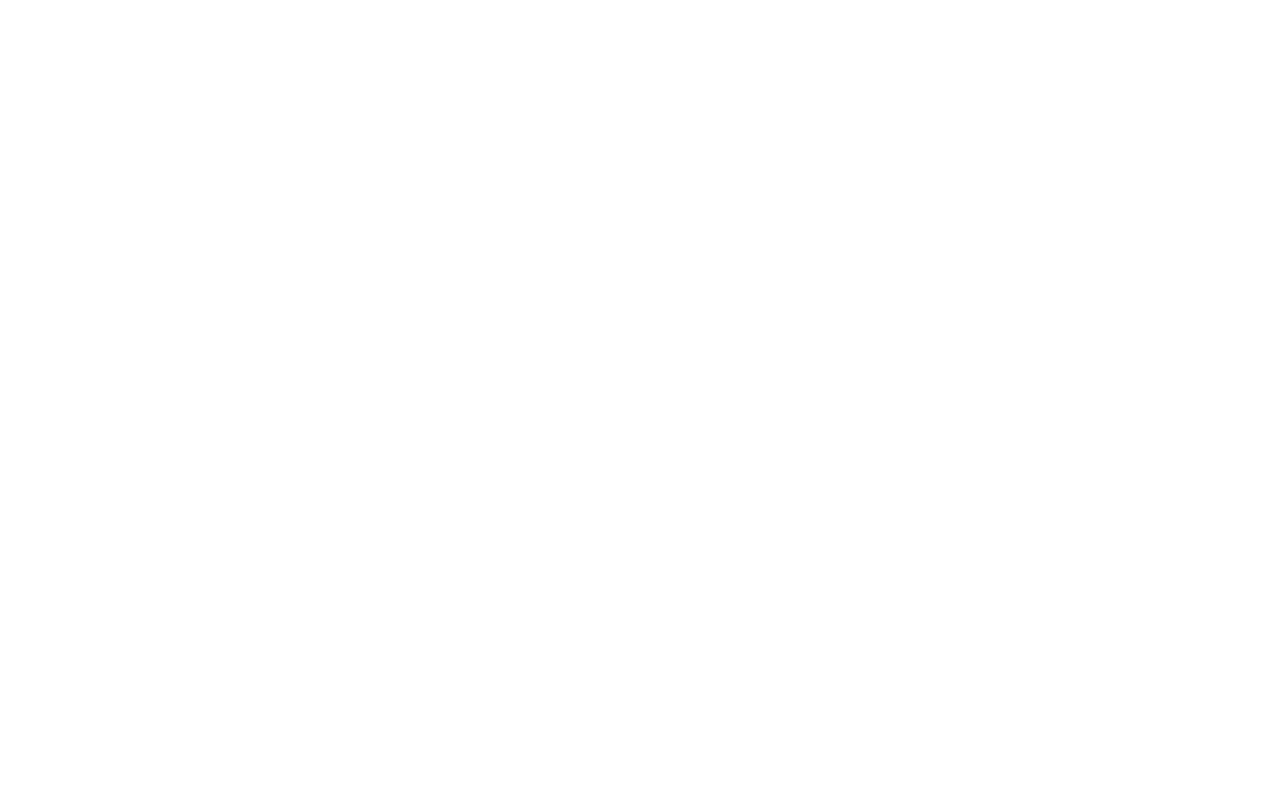
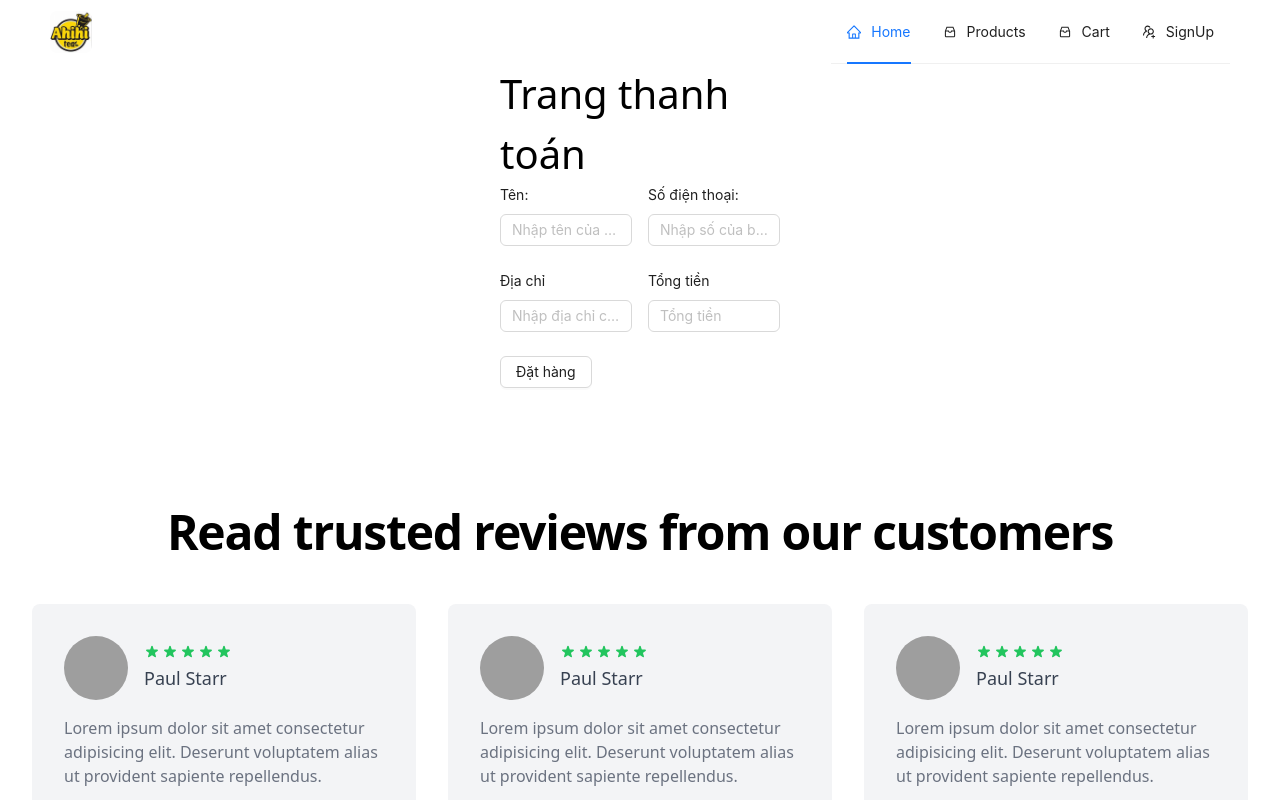
Before and after one commit to tiendkph20777/redux-fe-ass, a React (Vite) app: page /checkout in a window 1280 px wide. Before the commit this address had no page. Shown: the top 800 px of the page. Built offline with nearby package versions, Linux system fonts and the light colour scheme; grey boxes are pictures that could not be loaded.

Commit message:
UI: creat-form-checkout

```diff
--- a/src/App.tsx
+++ b/src/App.tsx
@@ -17,6 +17,7 @@
 import Signin from './pages/client/signin/signin';
 import Signup from './pages/client/signin/signup';
 import Cart from './pages/client/Cart';
+import CheckoutPage from './pages/client/CheckoutPage';
 
 function App() {
   return (
@@ -28,6 +29,7 @@
           <Route path="/products/:id" element={<ProductDetail />} />
           <Route path="/products" element={<ProductList />} />
           <Route path='cart' element={<Cart />} />
+          <Route path="/checkout" element={<CheckoutPage />} />
         </Route>
         {/* admin */}
         <Route path='/admin' element={<Admin />} >
--- a/src/pages/client/Cart.tsx
+++ b/src/pages/client/Cart.tsx
@@ -91,9 +91,11 @@
                 </Row>
                 <Col span={24} style={{ textAlign: 'right' }}>
                     <strong>Total Price: {totalPrice} VNĐ</strong>
-                    <Button type="primary">
-                        Thanh Toán
-                    </Button>
+                    <Link to="/checkout">
+                        <Button type="primary">
+                            Thanh Toán
+                        </Button>
+                    </Link>
                 </Col>
             </div>
         </div>
--- /dev/null
+++ b/src/pages/client/CheckoutPage.tsx
@@ -0,0 +1,89 @@
+import React from 'react';
+import { useDispatch, useSelector } from 'react-redux';
+import { updateField, clearForm } from '../reducers/paymentSlice';
+import { Input, Button, Form, Row, Col } from 'antd';
+
+const CheckoutPage = () => {
+    const paymentData = useSelector((state) => state.payment);
+    const dispatch = useDispatch();
+
+    const handleChange = (e) => {
+        const { name, value } = e.target;
+        dispatch(updateField({ field: name, value }));
+    };
+
+    const handleClearForm = () => {
+        dispatch(clearForm());
+    };
+
+    const handleSubmit = (e) => {
+        e.preventDefault();
+        // Xử lý logic thanh toán thực tế tại đây với paymentData
+        // ...
+    };
+
+
+
+    return (
+        <div style={{ padding: '0 500px' }}>
+            <h1 style={{ fontSize: 40 }}>Trang thanh toán</h1>
+            <Form layout="vertical" onSubmit={handleSubmit}>
+                <Row gutter={16}>
+                    <Col span={12}>
+                        <Form.Item label="Tên:">
+                            <Input
+                                id="cardholderName"
+                                name="cardholderName"
+                                value={paymentData.cardholderName}
+                                onChange={handleChange}
+                                placeholder="Nhập tên của bạn"
+                            />
+                        </Form.Item>
+                    </Col>
+                    <Col span={12}>
+                        <Form.Item label="Số điện thoại:">
+                            <Input
+                                id="cardNumber"
+                                name="cardNumber"
+                                value={paymentData.cardNumber}
+                                onChange={handleChange}
+                                placeholder="Nhập số của bạn"
+                            />
+                        </Form.Item>
+                    </Col>
+                </Row>
+                <Row gutter={16}>
+                    <Col span={12}>
+                        <Form.Item label="Địa chỉ">
+                            <Input
+                                id="expirationDate"
+                                name="expirationDate"
+                                value={paymentData.expirationDate}
+                                onChange={handleChange}
+                                placeholder="Nhập địa chỉ của bạn"
+                            />
+                        </Form.Item>
+                    </Col>
+                    <Col span={12}>
+                        <Form.Item label="Tổng tiền">
+                            <Input
+                                id="cvv"
+                                name="cvv"
+                                value={paymentData.cvv}
+                                onChange={handleChange}
+                                placeholder="Tổng tiền"
+                            />
+                        </Form.Item>
+                    </Col>
+                </Row>
+                <Form.Item>
+                    <Button type="default" htmlType="submit">
+                        Đặt hàng
+                    </Button>
+                </Form.Item>
+            </Form>
+        </div>
+    );
+};
+
+export default CheckoutPage;
--- /dev/null
+++ b/src/pages/reducers/paymentSlice.tsx
@@ -0,0 +1,28 @@
+// paymentSlice.js
+import { createSlice } from '@reduxjs/toolkit';
+
+const paymentSlice = createSlice({
+    name: 'payment',
+    initialState: {
+        cardholderName: '',
+        cardNumber: '',
+        expirationDate: '',
+        cvv: '',
+    },
+    reducers: {
+        updateField(state: any, action) {
+            const { field, value } = action.payload;
+            state[field] = value;
+        },
+        clearForm(state) {
+            state.cardholderName = '';
+            state.cardNumber = '';
+            state.expirationDate = '';
+            state.cvv = '';
+        },
+    },
+});
+
+export const { updateField, clearForm } = paymentSlice.actions;
+
+export default paymentSlice.reducer;
--- a/src/store.ts
+++ b/src/store.ts
@@ -3,14 +3,19 @@
 import { productAPI } from './services/product.service'; // Assuming you already have this imported
 import { userAPI } from './services/user.service';
 import cartApi from './services/cart.service';
+import paymentReducer from '../src/pages/reducers/paymentSlice';
+
 
 
 export const store = configureStore({
   reducer: {
+
     products: productAPI.reducer,
     categories: categoryAPI.reducer,
     users: userAPI.reducer,
     cart: cartApi.reducer,
+    payment: paymentReducer,
+
 
   },
   middleware: (defaultMiddleware) => defaultMiddleware().concat(productAPI.middleware, categoryAPI.middleware, userAPI.middleware, cartApi.middleware),
```
Also changed, not shown: 1 other file (tests, documents, lock files or other folders).
